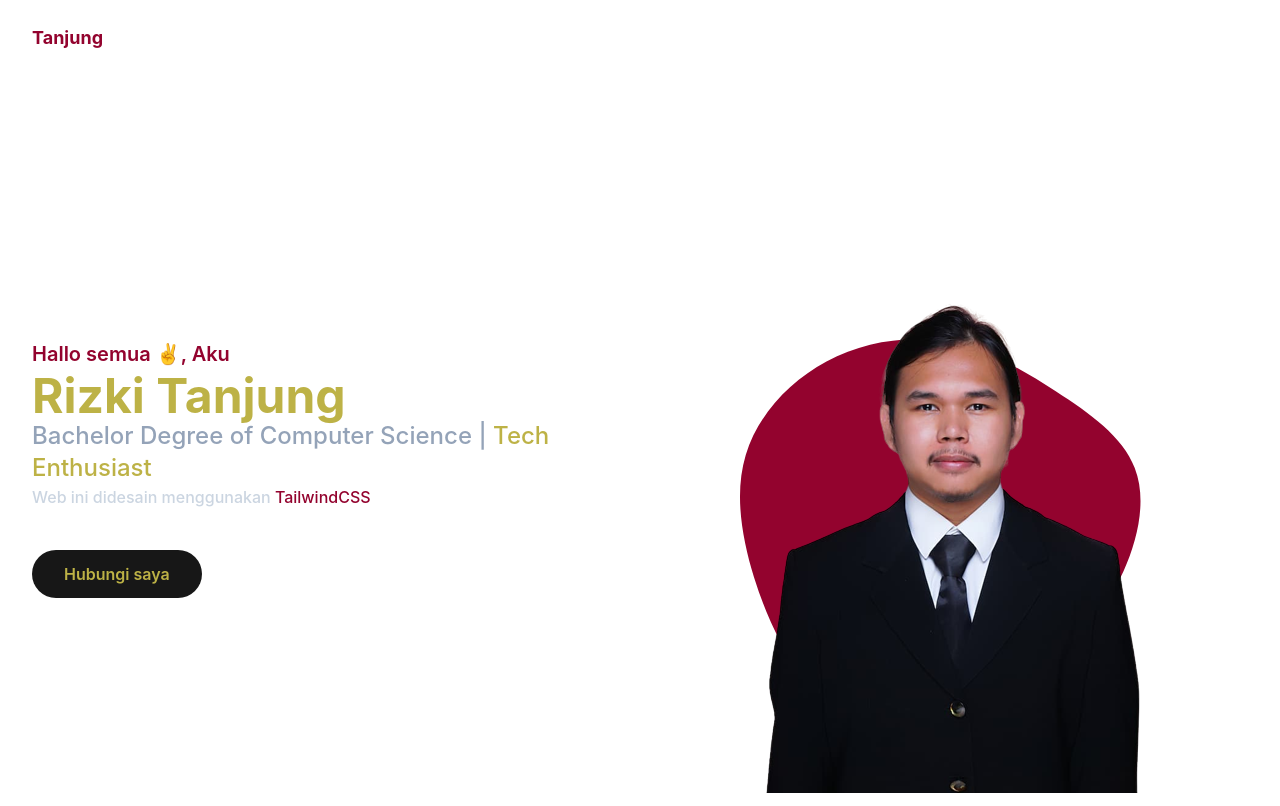
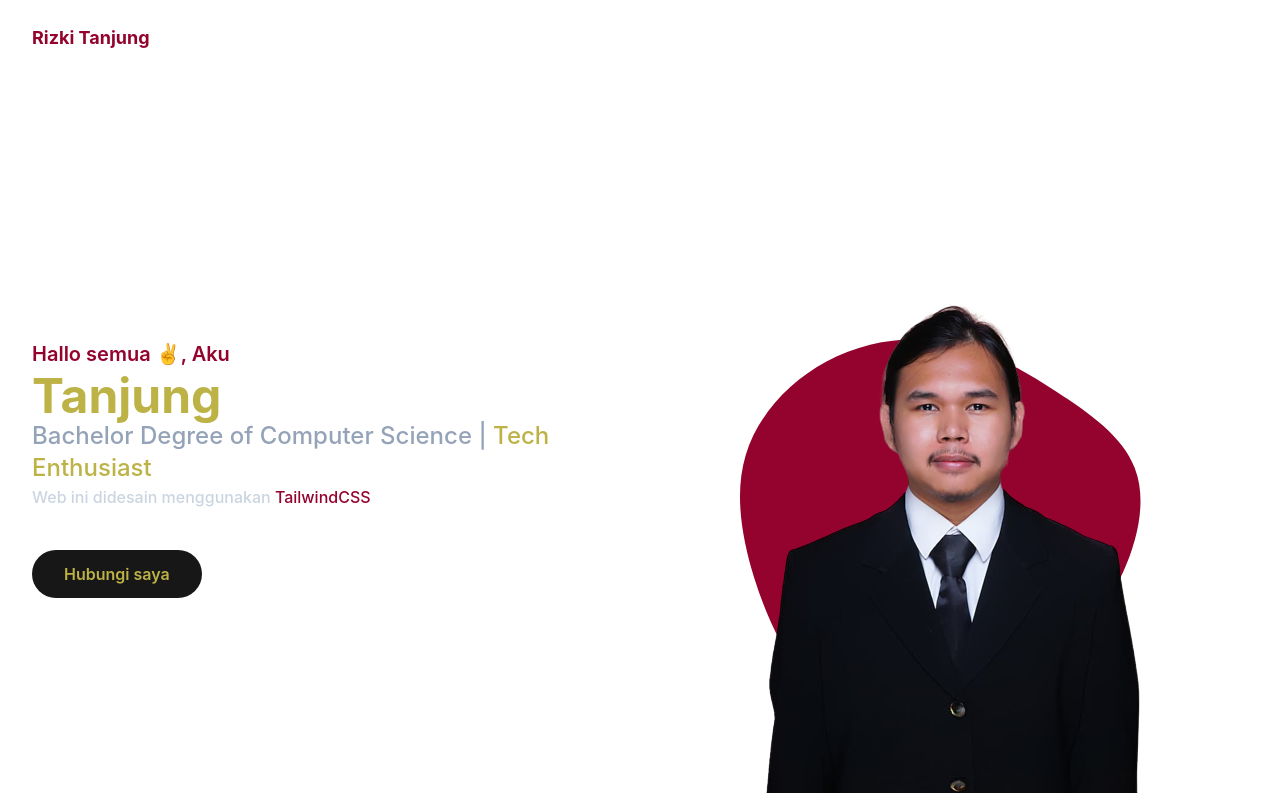
Before and after one commit to rizkitjg/Tailwind-porto, a website: page index.html in a window 1280 px wide. Shown: the top 806 px of the page. Drawn offline with Linux system fonts and the light colour scheme.

Commit message:
Mengubah Nama menjadi Tanjung

```diff
--- a/index.html
+++ b/index.html
@@ -14,7 +14,7 @@
       <div class="container">
         <div class="flex items-center justify-between relative">
           <div class="px-4">
-            <a href="#home" class="font-bold text-lg text-primary block py-6">Tanjung</a>
+            <a href="#home" class="font-bold text-lg text-primary block py-6">Rizki Tanjung</a>
           </div>
           <div class="flex items-center px-4">
             <button id="hamburger" name="hamburger" type="button" class="block absolute right-4 lg:hidden">
@@ -55,7 +55,7 @@
       <div class="container">
         <div class="flex flex-wrap">
           <div class="w-full self-center px-4 lg:w-1/2">
-            <h1 class="text-base font-semibold text-primary md:text-xl lg:text:2xl">Hallo semua ✌, Aku <span class="block text-secondary font-bold text-4xl mt-1 lg:text-5xl">Rizki Tanjung</span></h1>
+            <h1 class="text-base font-semibold text-primary md:text-xl lg:text:2xl">Hallo semua ✌, Aku <span class="block text-secondary font-bold text-4xl mt-1 lg:text-5xl">Tanjung</span></h1>
             <h2 class="font-medium text-slate-400 lg:text-2xl">Bachelor Degree of Computer Science | <span class="text-secondary">Tech Enthusiast</span></h2>
             <p class="font-medium text-slate-300 leading-relaxed mb-10">Web ini didesain menggunakan <span class="text-primary">TailwindCSS</span></p>
             <button class="text-base font-semibold text-secondary bg-neutral-900 py-3 px-8 rounded-full hover:shadow-lg hover:bg-opacity-75 transition duration-300 ease-in-out"><a href="#">Hubungi saya</a></button>
```
